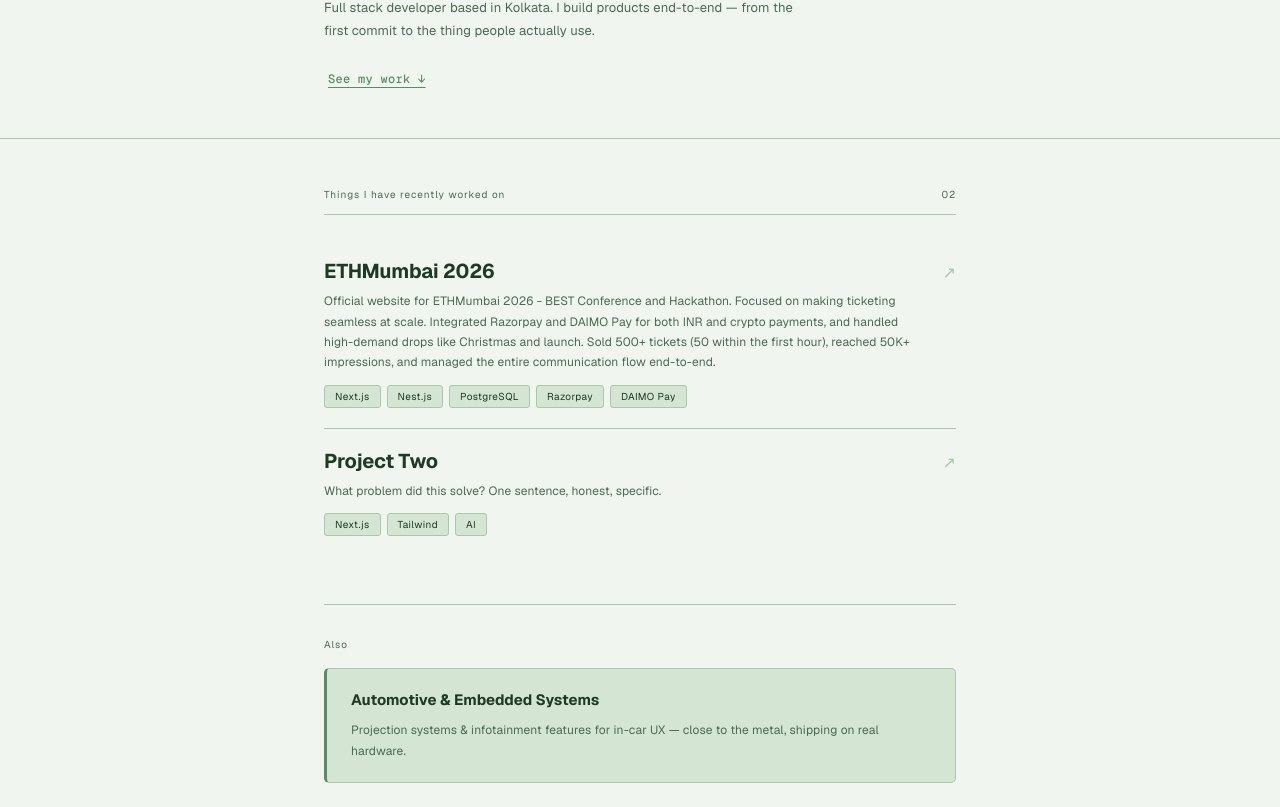
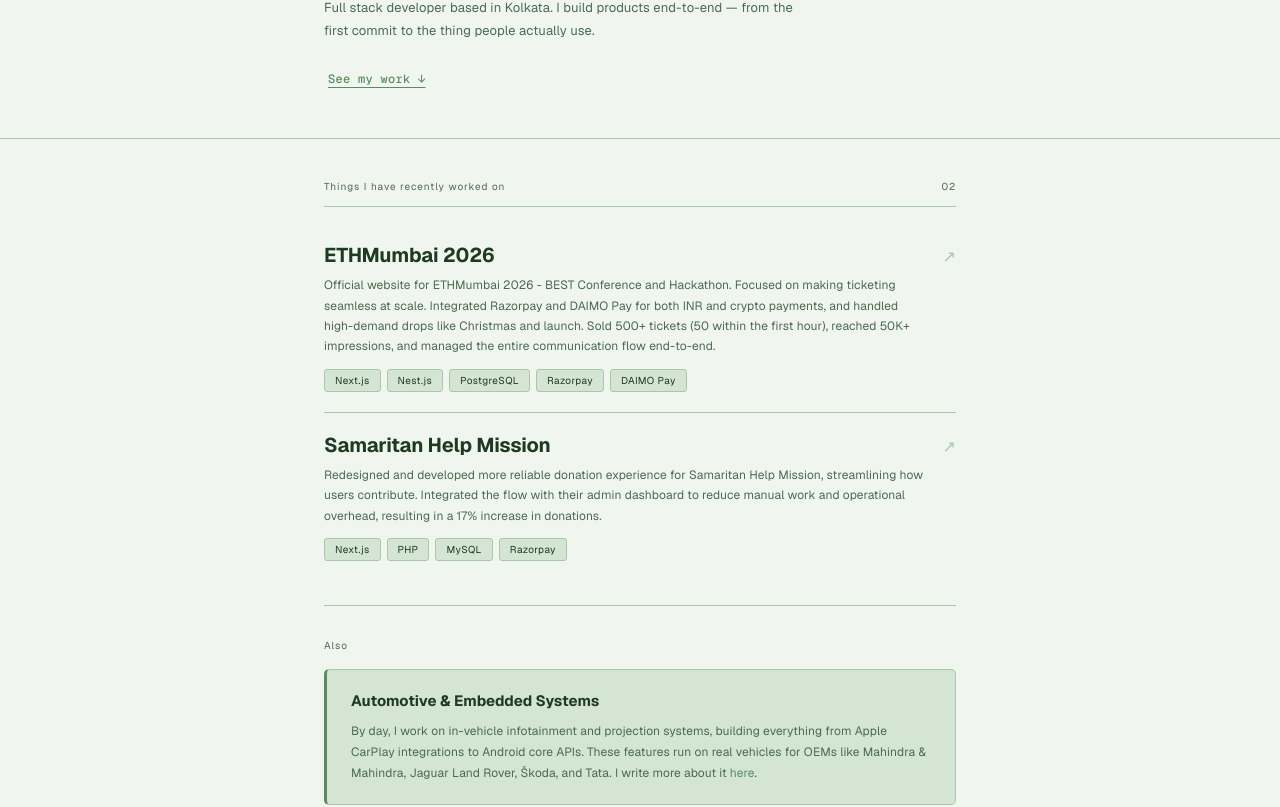
Before and after one commit to tanuushree/tanushree.xyz, a Next.js app: page / in a window 1280 px wide. Shown: the part 300-1107 px from the top of the page. Built offline with nearby package versions, Linux system fonts and the light colour scheme.

Commit message:
chore:add shm pov

```diff
--- a/src/components/Work.tsx
+++ b/src/components/Work.tsx
@@ -13,9 +13,9 @@
     href: "https://www.ethmumbai.in/",
   },
   {
-    name: "Project Two",
-    desc: "What problem did this solve? One sentence, honest, specific.",
-    tags: ["Next.js", "Tailwind", "AI"],
+    name: "Samaritan Help Mission",
+    desc: "Redesigned and developed more reliable donation experience for Samaritan Help Mission, streamlining how users contribute. Integrated the flow with their admin dashboard to reduce manual work and operational overhead, resulting in a 17% increase in donations.",
+    tags: ["Next.js", "PHP", "MySQL", "Razorpay"],
     href: "#",
   }
 ];
@@ -42,11 +42,11 @@
         borderTop: `0.5px solid ${SG.border}`,
       }}
     >
-      <div className="max-w-[680px] mx-auto px-6 py-8 md:py-12">
+      <div className="max-w-[680px] mx-auto px-6 py-8 md:py-10">
 
         {/* Section header */}
         <div
-          className="flex items-baseline justify-between mb-4 md:mb-6"
+          className="flex items-baseline justify-between mb-2 md:mb-4"
           style={{ borderBottom: `0.5px solid ${SG.border}`, paddingBottom: "12px" }}
         >
           <span
@@ -168,7 +168,7 @@
 
         {/* Automotive callout */}
         <div
-          className="mt-10 md:mt-12"
+          className="mt-4 md:mt-6"
           style={{
             borderTop: `0.5px solid ${SG.border}`,
             paddingTop: "32px",
@@ -216,8 +216,11 @@
                 letterSpacing: "0.01em",
               }}
             >
-              Projection systems &amp; infotainment features for in-car UX —
-              close to the metal, shipping on real hardware.
+            By day, I work on in-vehicle infotainment and projection systems,
+            building everything from Apple CarPlay integrations to Android core APIs.
+            These features run on real vehicles for OEMs like Mahindra & Mahindra,
+            Jaguar Land Rover, Škoda, and Tata. I write more about it
+            <a href="/writings" style={{ color: SG.accent }}> here</a>.
             </p>
           </div>
         </div>
```
